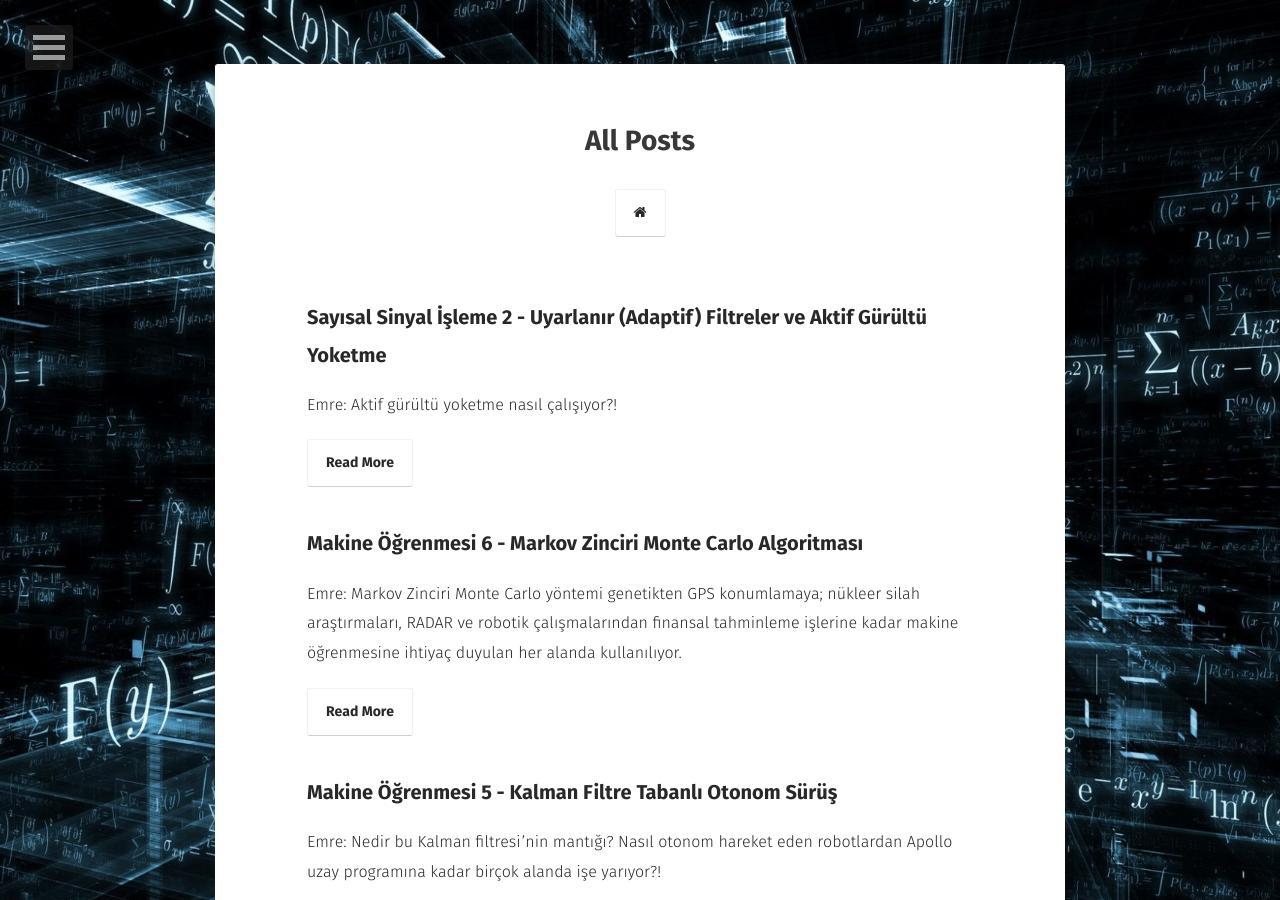
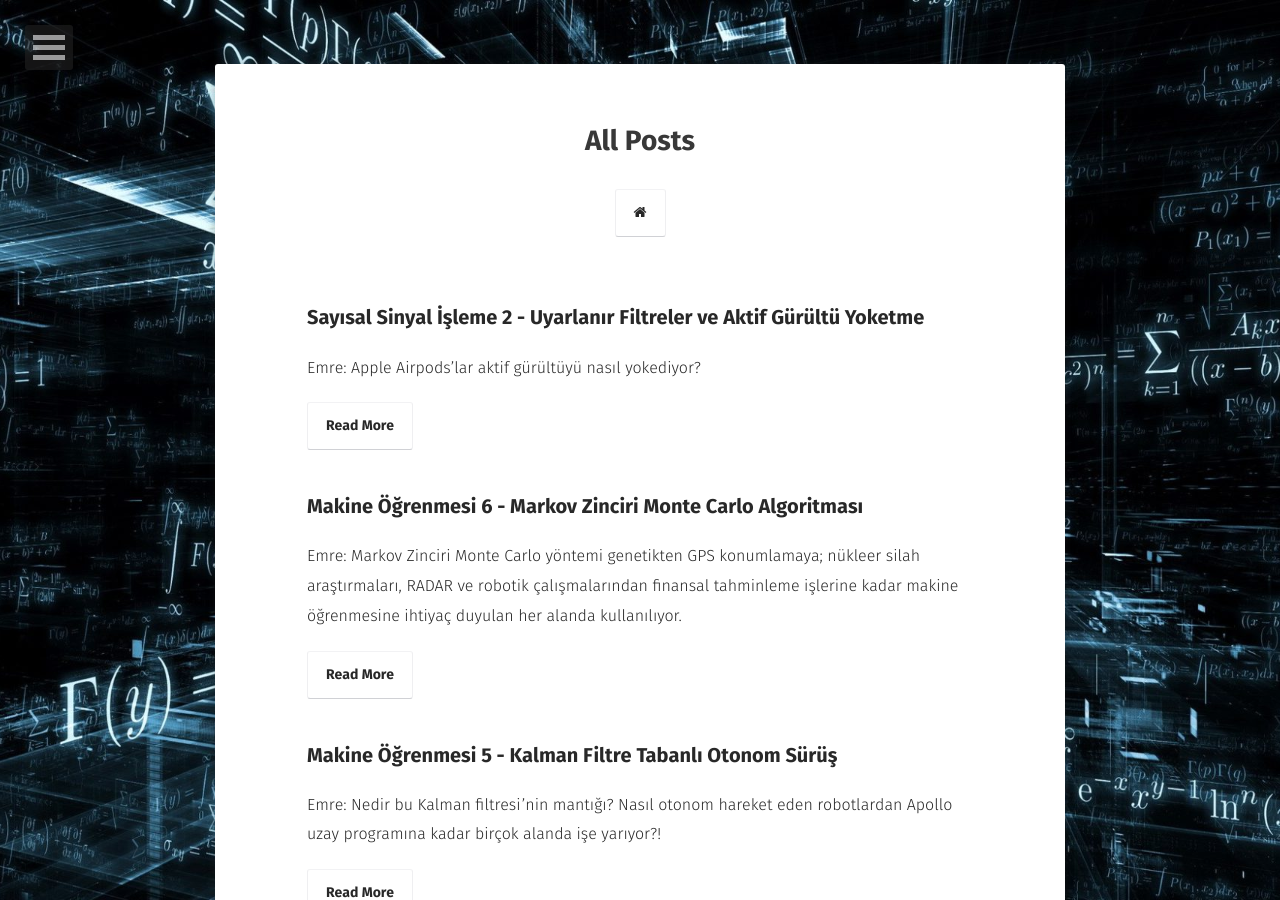
Before and after one commit to tayyarg/tayyarg.github.io, a Jekyll site: the page built from posts/index.md, in a window 1280 px wide and 900 px high. Built offline with Jekyll 4.4.1, drawn with Linux system fonts in a browser that asks for light colours; some web fonts are replaced.

Commit message:
metin guncellemesi

```diff
--- a/_posts/2020-03-22-uyarlanir-filtre-gurultu-yoketme.md
+++ b/_posts/2020-03-22-uyarlanir-filtre-gurultu-yoketme.md
@@ -1,12 +1,12 @@
 ---
 layout: post
-title: Sayısal Sinyal İşleme 2 - Uyarlanır (Adaptif) Filtreler ve Aktif Gürültü Yoketme
+title: Sayısal Sinyal İşleme 2 - Uyarlanır Filtreler ve Aktif Gürültü Yoketme
 tags: [adaptif filtre, uyarlanır filtre, dsp, sinyal işleme, lms, rls]
 comments: true
 feature: https://i.imgur.com/Ds6S7lJ.png
 ---
 
-Emre: Aktif gürültü yoketme nasıl çalışıyor?!
+Emre: Apple Airpods'lar aktif gürültüyü nasıl yokediyor?
 
 Kaan: Sinyal işlemenin en zevkli konularından biridir. Gel birlikte bakalım nasıl oluyormuş.
 
```
